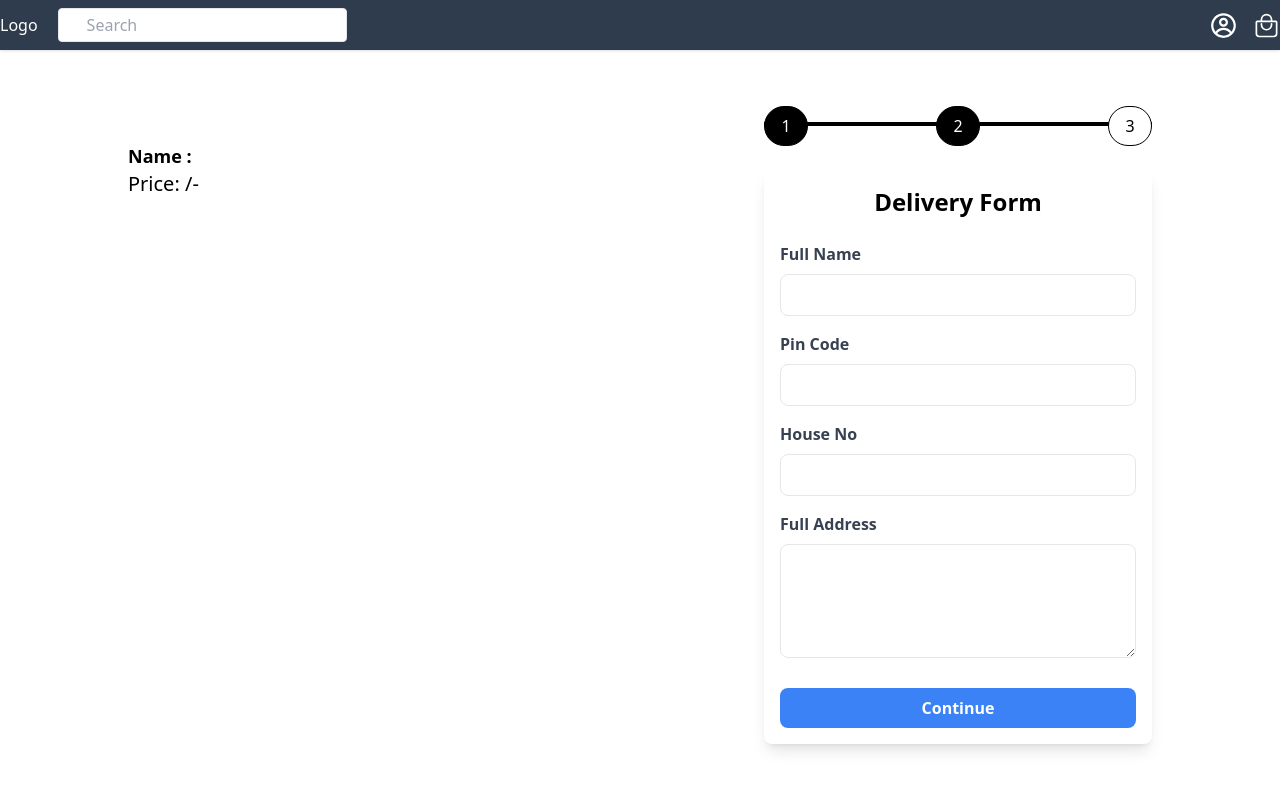
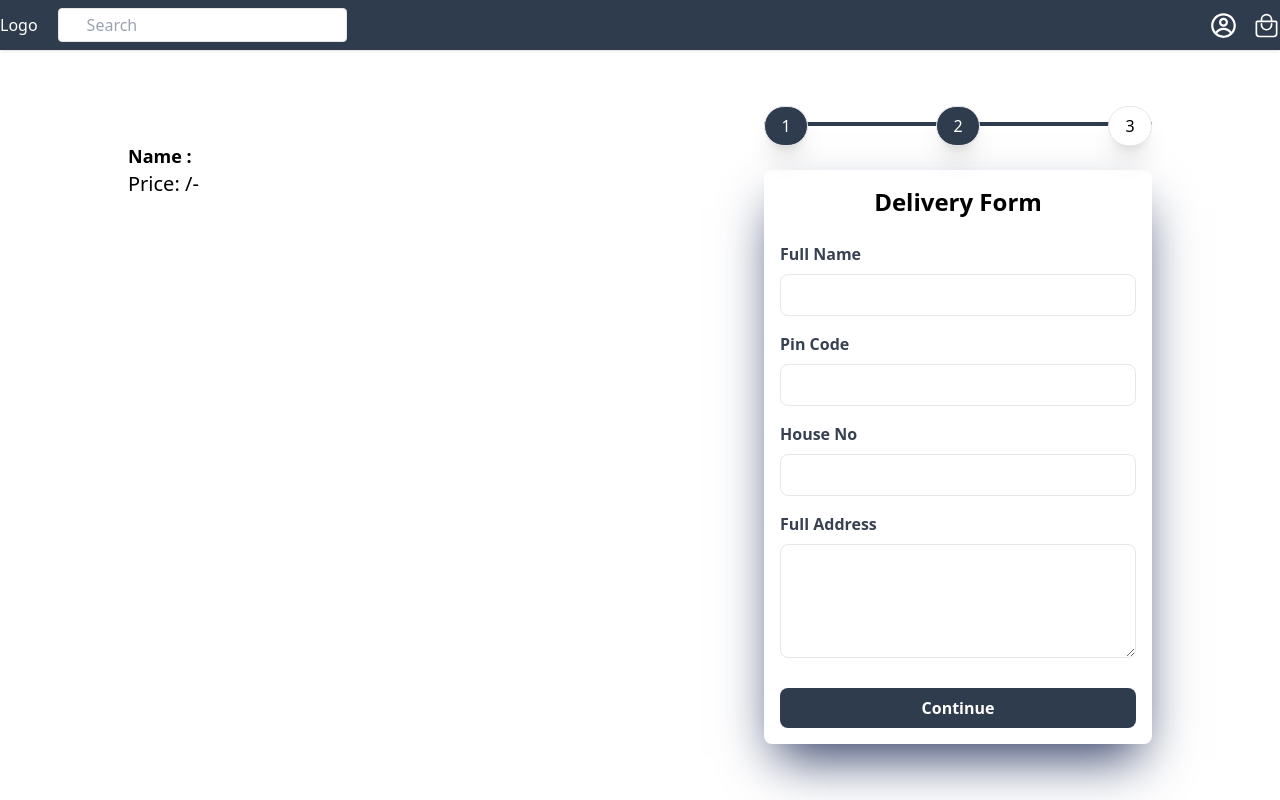
Before and after one commit to manash-barai/rajib, a Next.js app: page /payment in a window 1280 px wide. Both pictures are taken after typing "5" into the empty fields and a click on the button "Continue". Shown: the top 800 px of the page. Built offline with nearby package versions, Linux system fonts and the light colour scheme.

Commit message:
change design of form of payment

```diff
--- a/app/payment/page.jsx
+++ b/app/payment/page.jsx
@@ -5,7 +5,7 @@ import Image from "next/image";
 import { RiWhatsappFill } from "react-icons/ri";
 
 const Page = () => {
-  const searchParams = useSearchParams(); // Retrieve query parameters
+  const searchParams = useSearchParams();
   const name = searchParams.get("name");
   const price = searchParams.get("price");
   const image = searchParams.get("image");
@@ -64,24 +64,24 @@ const Page = () => {
       <div className="py-5 ">
         {/* Progress Line */}
         <ul className="line flex  float-start lg:float-end gap-32 relative outline-offset-8 justify-center ">
-          <div className="absolute top-4 h-1 w-full bg-black"></div>
+          <div className="absolute top-4 h-1 w-full themeColor1"></div>
           <li
-            className={`w-11 h-10 border border-black rounded-full p-3 flex justify-center items-center z-10 ${
-              currentStep >= 1 ? "bg-black text-white" : "bg-white"
+            className={`w-11 h-10 border  shadow-xl rounded-full p-3 flex justify-center items-center z-10 ${
+              currentStep >= 1 ? "themeColor1 text-white" : "bg-white"
             }`}
           >
             1
           </li>
           <li
-            className={`w-11 h-10 border border-black rounded-full p-3 flex justify-center items-center z-10 ${
-              currentStep >= 2 ? "bg-black text-white" : "bg-white"
+            className={`w-11 h-10 border shadow-xl rounded-full p-3 flex justify-center items-center z-10 ${
+              currentStep >= 2 ? "themeColor1 text-white" : "bg-white"
             }`}
           >
             2
           </li>
           <li
-            className={`w-11 h-10 border border-black rounded-full p-3 flex justify-center items-center z-10 ${
-              currentStep >= 3 ? "bg-black text-white" : "bg-white"
+            className={`w-11 h-10 border shadow-xl rounded-full p-3 flex justify-center items-center z-10 ${
+              currentStep >= 3 ? "themeColor1 text-white" : "bg-white"
             }`}
           >
             3
@@ -125,10 +125,10 @@ const Page = () => {
           )}
 
           {currentStep === 2 && (
-            <div className="flex-1 justify-center items-center ">
+            <div className="flex-1 justify-center items-center  ">
               <form
                 onSubmit={handleDeliverySubmit}
-                className="bg-white w-full p-4  rounded-lg shadow-lg"
+                className="bg-white w-full p-4  rounded-lg shadow-2xl shadow-[#2f3c64]"
               >
                 <h2 className="text-2xl font-bold mb-6 text-center">
                   Delivery Form
@@ -203,7 +203,7 @@ const Page = () => {
                 </div>
                 <button
                   type="submit"
-                  className="w-full bg-blue-500 text-white py-2 rounded-lg font-semibold hover:bg-blue-600 transition-colors"
+                  className="w-full themeColor1 text-white py-2 rounded-lg font-semibold hover:bg-blue-600 transition-colors"
                 >
                   Continue
                 </button>
@@ -212,7 +212,7 @@ const Page = () => {
           )}
 
           {currentStep === 3 && (
-            <div className="flex-1 justify-center items-center ">
+            <div className="flex-1 justify-center items-center shadow-2xl shadow-[#2c465f] ">
               <div className="bg-white p-8 rounded-lg shadow-lg w-full max-w-xl">
                 <h2 className="text-2xl font-bold mb-6">
                   Payment and Billing Details
@@ -265,7 +265,7 @@ const Page = () => {
                   <span className="font-bold text-lg">Total Amount: $190</span>
                   <button
                     onClick={handlePlaceOrder}
-                    className="bg-blue-500 text-white py-2 px-4 rounded-lg font-semibold hover:bg-blue-600 transition-colors"
+                    className="themeColor1 text-white py-2 px-4 rounded-lg font-semibold hover:bg-blue-600 transition-colors"
                   >
                     Place Order
                   </button>
```
